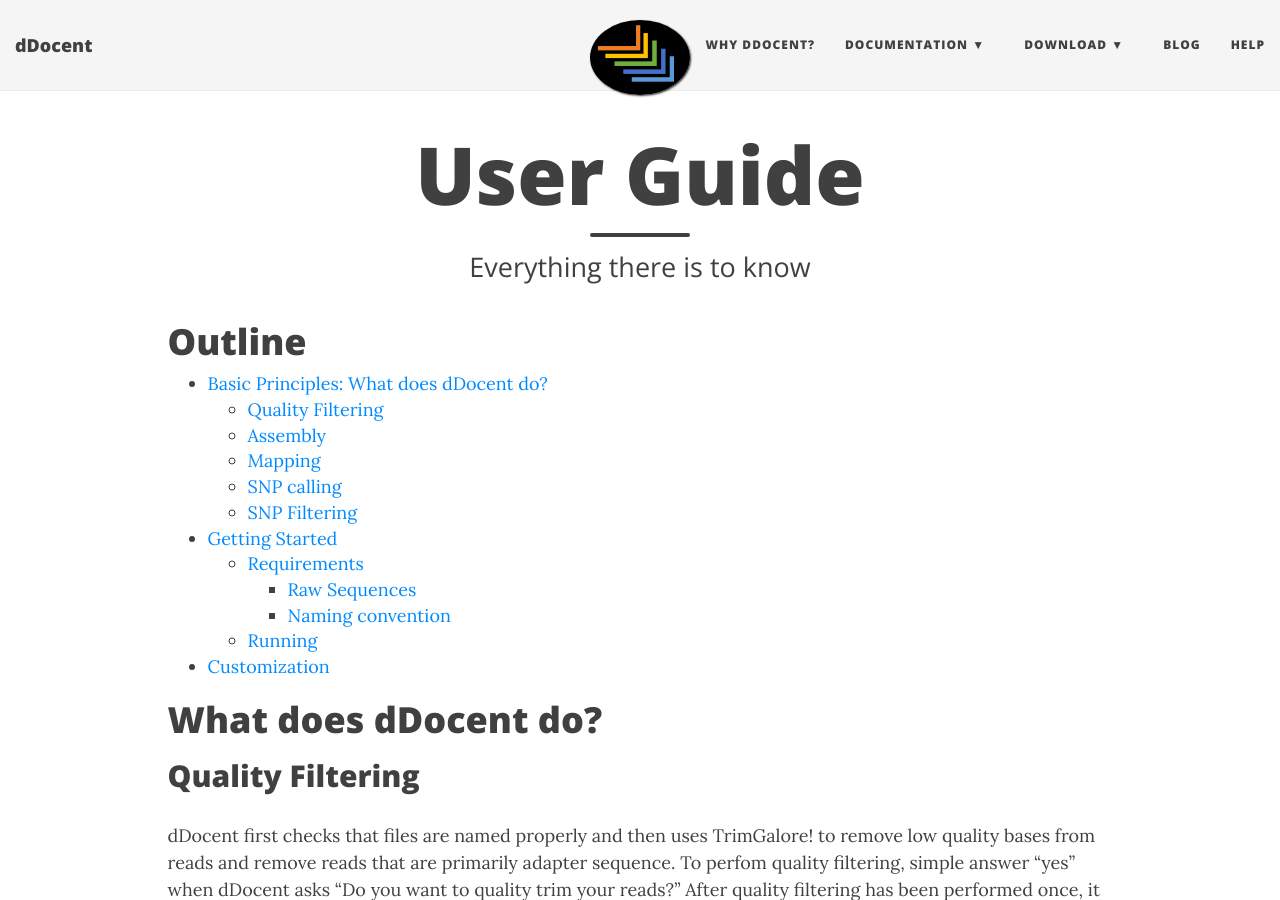
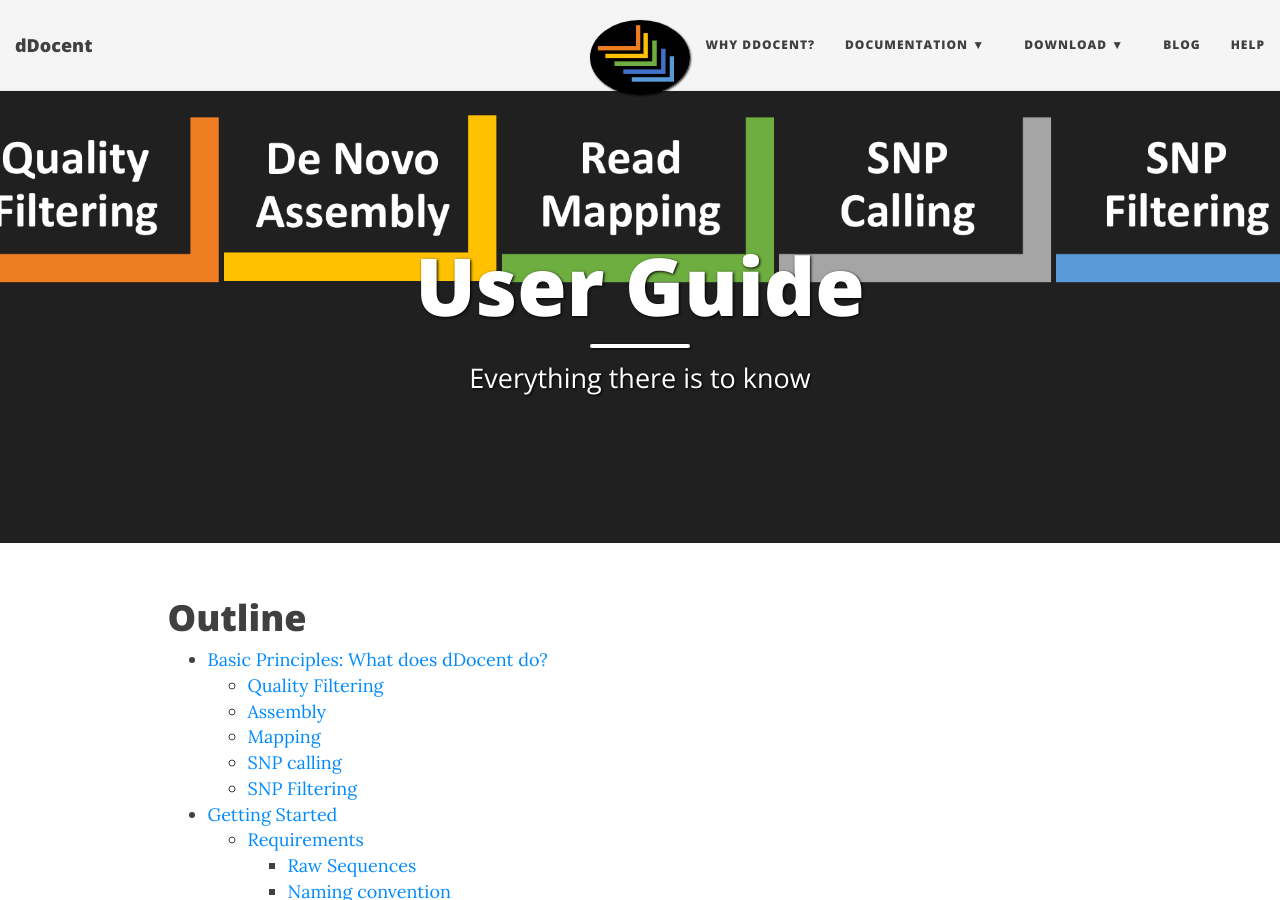
Before and after one commit to jpuritz/dDocent, a Jekyll site: the page built from UserGuide.md, in a window 1280 px wide and 900 px high. Built offline with Jekyll 4.4.1, drawn with Linux system fonts in a browser that asks for light colours; nearby versions of some CDN libraries.

Commit message:
Update UserGuide.md

```diff
--- a/UserGuide.md
+++ b/UserGuide.md
@@ -2,6 +2,7 @@
 layout: page
 title: User Guide
 subtitle: Everything there is to know
+bigimg: /ddlogo.png
 ---
 
 # Outline
```
